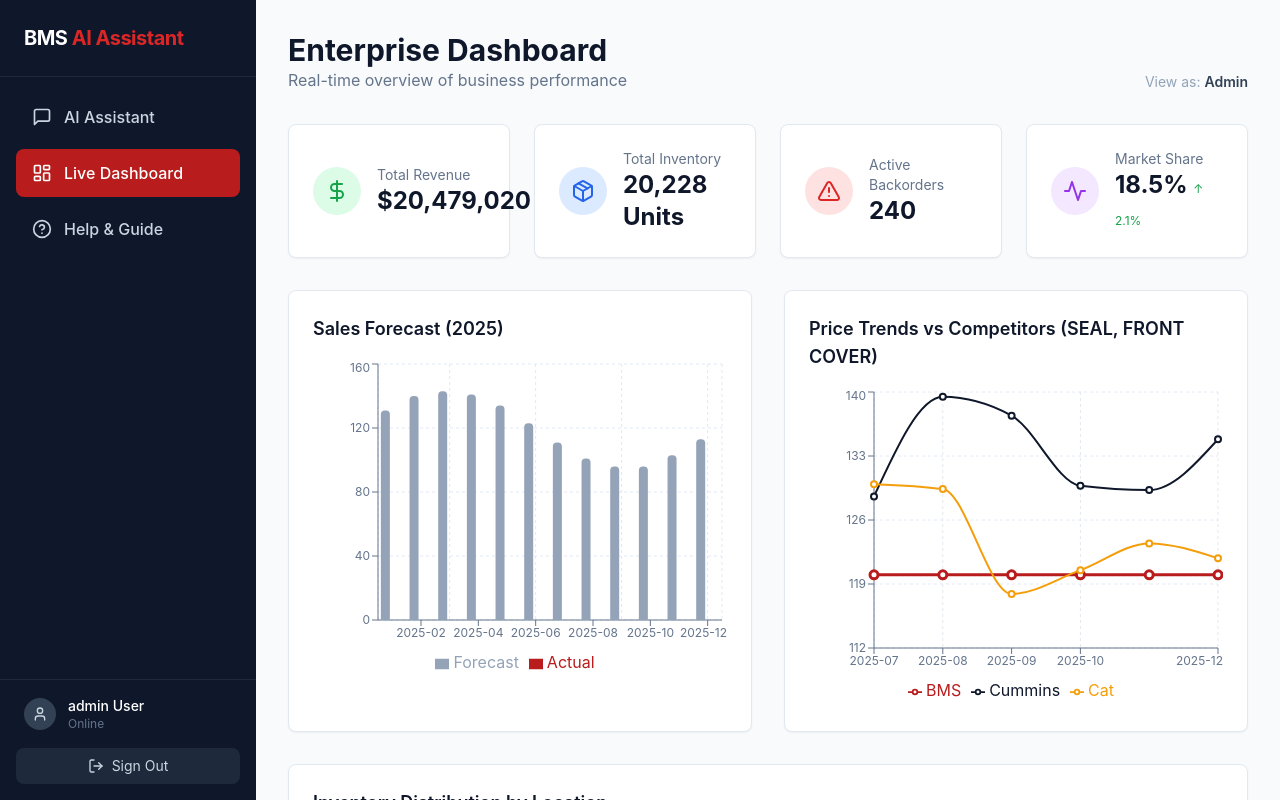
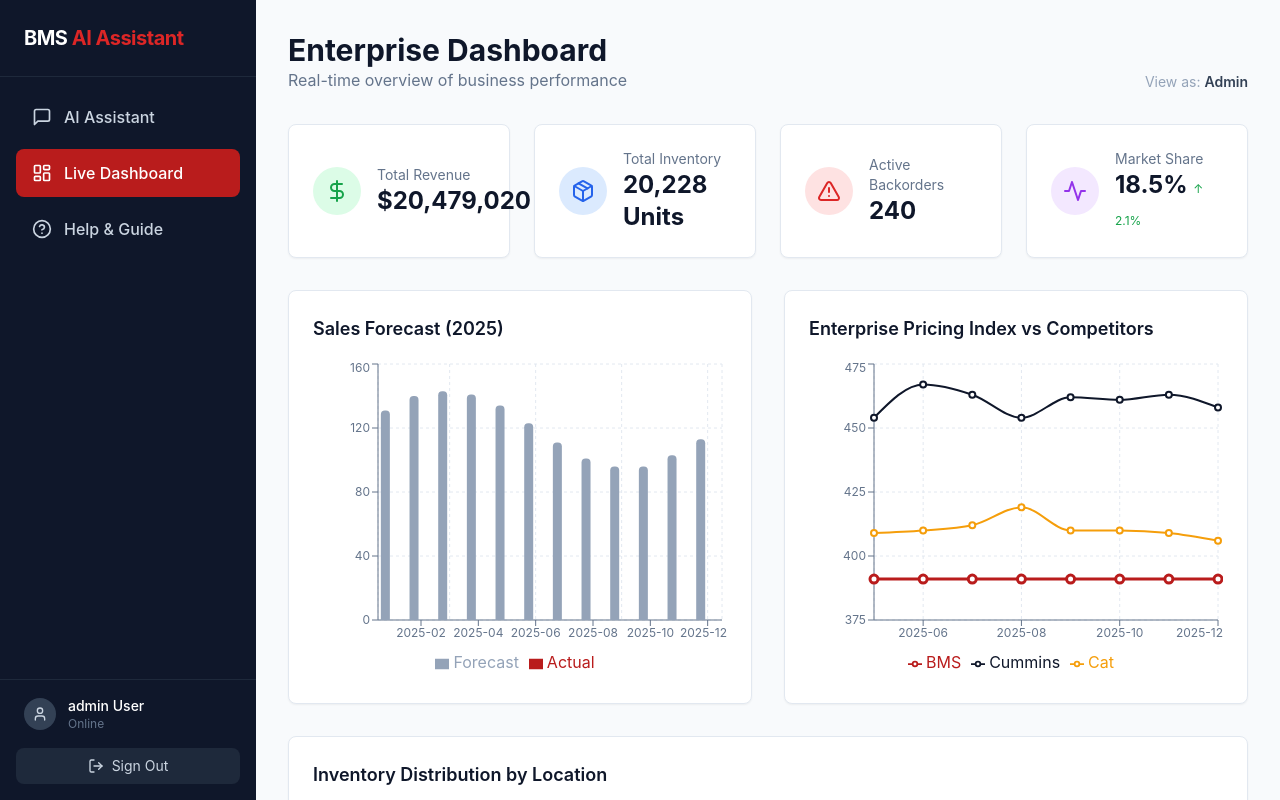
Before and after one commit to rapcodez/Bmsrepochat, a React (Vite) app: page / in a window 1280 px wide. Both pictures are taken after a click on the button 640 px from the left and 342 px from the top of the page. Built offline with nearby package versions, Linux system fonts and the light colour scheme.

Commit message:
feat: upgrade dashboard chart to Enterprise Pricing Index

```diff
--- a/src/components/Dashboard.tsx
+++ b/src/components/Dashboard.tsx
@@ -43,18 +43,22 @@ const Dashboard: React.FC<DashboardProps> = ({ userRole }) => {
         return acc;
     }, [] as { name: string; value: number }[]);
 
-    // 3. Market Trends (Price Comparison) - For Sales/Admin
-    // Take one item (e.g., 6303173) and show price trend vs competitors over last 6 months
-    const trendItem = ITEMS[0];
-    const trendData = MARKET_TRENDS
-        .filter(t => t.itemId === trendItem.id)
-        .slice(-6)
-        .map(t => ({
-            month: t.month,
-            BMS: t.bmsPrice,
-            Cummins: t.competitorPrices['Cummins'],
-            Cat: t.competitorPrices['Caterpillar'] || 0
-        }));
+    // 3. Market Trends (Enterprise Price Index) - For Sales/Admin
+    // Calculate average pricing across all items to show a "Market Index"
+    const months = Array.from(new Set(MARKET_TRENDS.map(t => t.month))).sort().slice(-8);
+    const trendData = months.map(month => {
+        const monthData = MARKET_TRENDS.filter(t => t.month === month);
+        const bmsAvg = monthData.reduce((sum, d) => sum + d.bmsPrice, 0) / monthData.length;
+        const cumminsAvg = monthData.reduce((sum, d) => sum + (d.competitorPrices['Cummins'] || 0), 0) / monthData.length;
+        const catAvg = monthData.reduce((sum, d) => sum + (d.competitorPrices['Caterpillar'] || 0), 0) / monthData.length;
+
+        return {
+            month,
+            BMS: Math.round(bmsAvg),
+            Cummins: Math.round(cumminsAvg),
+            Cat: Math.round(catAvg)
+        };
+    });
 
     const COLORS = ['#b91c1c', '#0f172a', '#64748b', '#ef4444', '#f59e0b', '#10b981'];
 
@@ -149,7 +153,7 @@ const Dashboard: React.FC<DashboardProps> = ({ userRole }) => {
                     {/* Market Trend Chart (New) */}
                     {showMarketAnalysis && (
                         <div className="card">
-                            <h3 className="text-lg font-semibold text-slate-900 mb-4">Price Trends vs Competitors ({trendItem.name})</h3>
+                            <h3 className="text-lg font-semibold text-slate-900 mb-4">Enterprise Pricing Index vs Competitors</h3>
                             <div className="h-80">
                                 <ResponsiveContainer width="100%" height="100%">
                                     <LineChart data={trendData}>
```
